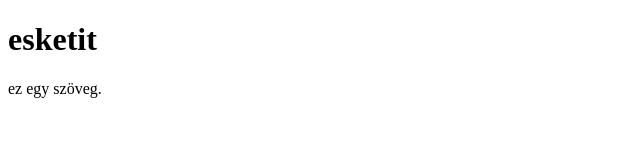
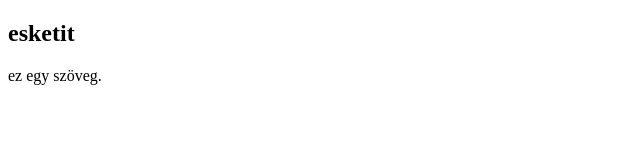
Before and after one commit to uttonorbert/nayok21, a plain HTML site: page index.html in a window 1280 px wide. Shown: the whole page, without its empty margins (0-640 px from the left). Drawn offline with Linux system fonts and the light colour scheme.

Commit message:
Update index.html

```diff
--- a/index.html
+++ b/index.html
@@ -5,7 +5,7 @@
 </head>
 <body>
 
-<h1>esketit</h1>
+<h2>esketit</h2>
 <p>ez egy szöveg.</p>
 
 </body>
```
